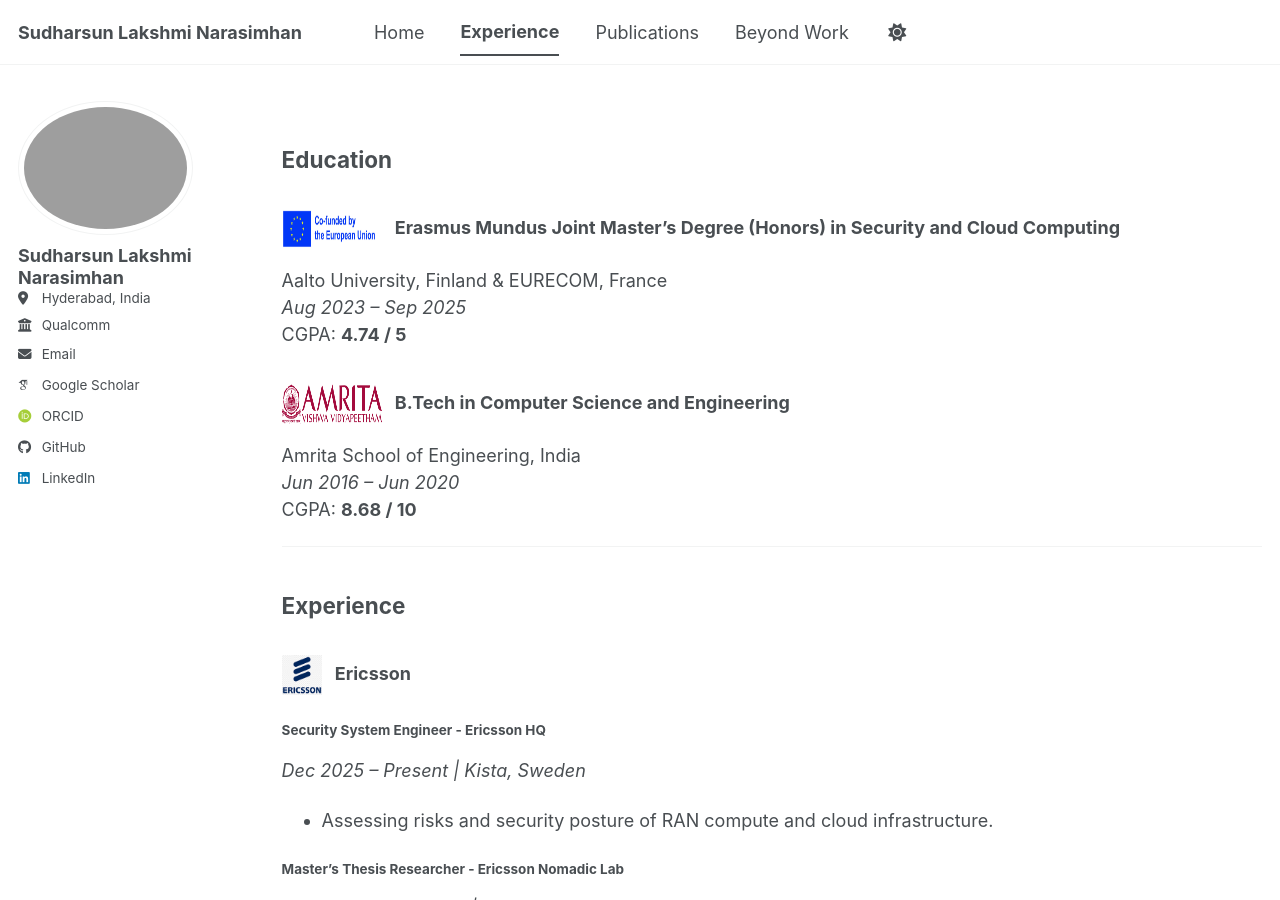
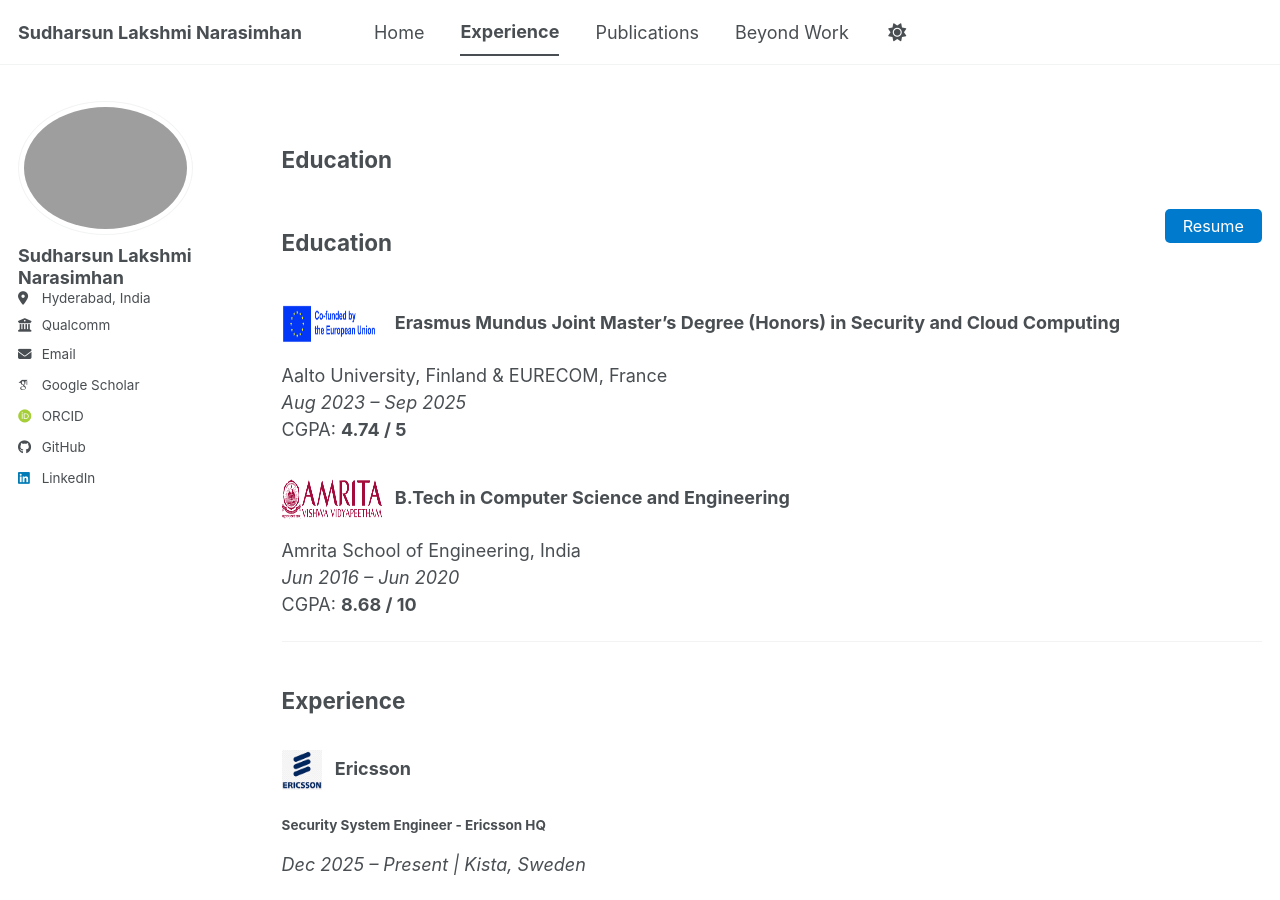
Before and after one commit to sudlaksh/sudlaksh.github.io, a Jekyll site: the page built from _pages/experience.md, in a window 1280 px wide and 900 px high. Built offline with Jekyll 4.4.1, drawn with Linux system fonts in a browser that asks for light colours; some web fonts are replaced; a script bundle is joined from its source files by our own code; library files that are not in the unit come from our copies.

Commit message:
Update education section with new resume button

```diff
--- a/_pages/experience.md
+++ b/_pages/experience.md
@@ -8,6 +8,7 @@
 
 {% include base_path %}
 ## Education
+<div style="display: flex; justify-content: space-between; align-items: center; margin-bottom: 1rem;"> <h2>Education</h2> <a href="/files/my_cv.pdf" target="_blank" rel="noopener noreferrer"> <button style=" background-color: #007ACC; color: white; border: none; padding: 0.4rem 1rem; font-size: 0.9rem; border-radius: 5px; cursor: pointer; "> Resume </button> </a> </div>
 
 ### ![Aalto Logo](/images/aalto-logo.png){: style="width:100px; height:40px; vertical-align:middle; margin-right:0.5rem;"} Erasmus Mundus Joint Master’s Degree (Honors) in Security and Cloud Computing
 Aalto University, Finland & EURECOM, France
```
